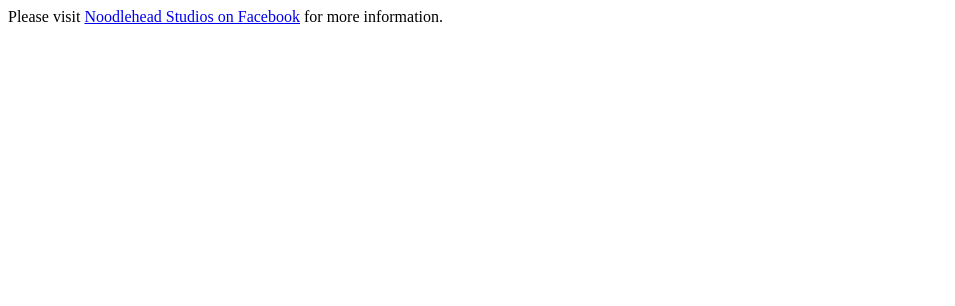
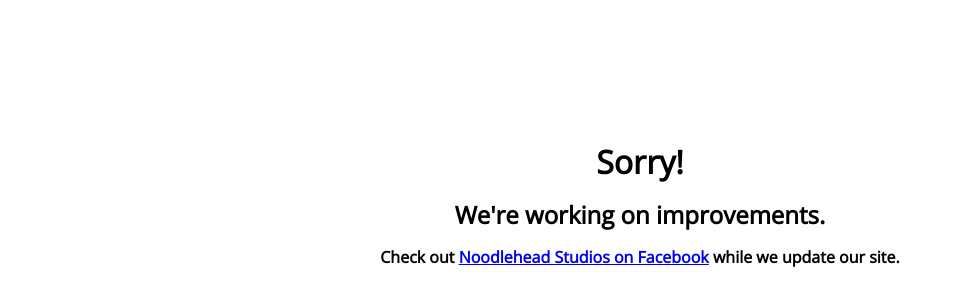
Before and after one commit to noodleheadartstudios/noodleheadartstudios.github.io, a plain HTML site: page index.html in a window 1280 px wide. Shown: the whole page, without its empty margins (0-955 px from the left). Drawn offline with nearby package versions, Linux system fonts and the light colour scheme.

Commit message:
Under construction page

```diff
--- a/index.html
+++ b/index.html
@@ -1,13 +1,39 @@
 <!DOCTYPE html>
 
 <html>
-
     <head>
-        <title>Noodlehead Art Studios</title>
+        <title>Noodlehead Studios</title>
+        <style type="text/css">
+            html {
+                font-family: 'Open Sans', sans-serif;
+                background-color: fafafa;
+            }
+            .pagewidth {
+                width: 50%;
+                margin: 0 auto;
+                text-align: center;
+            }
+            h1,
+            h2,
+            h4 {
+                margin-top: 0;
+                margin-bottom: 15px;
+            }
+        </style>
+        <link href="https://fonts.googleapis.com/css?family=Open+Sans" rel="stylesheet">
     </head>
 
     <body>
-        Please visit <a href="https://www.facebook.com/noodleheadstudios/">Noodlehead Studios on Facebook</a> for more information.
+        <div class="pagewidth">
+            <br />
+            <br />
+            <br />
+            <br />
+            <br />
+            <br />
+            <h1>Sorry!</h1>
+            <h2>We're working on improvements.</h2>
+            <h4>Check out <a href="https://www.facebook.com/noodleheadstudios/">Noodlehead Studios on Facebook</a> while we update our site.</h4>
+        </div>
     </body>
-
 </html>
```
